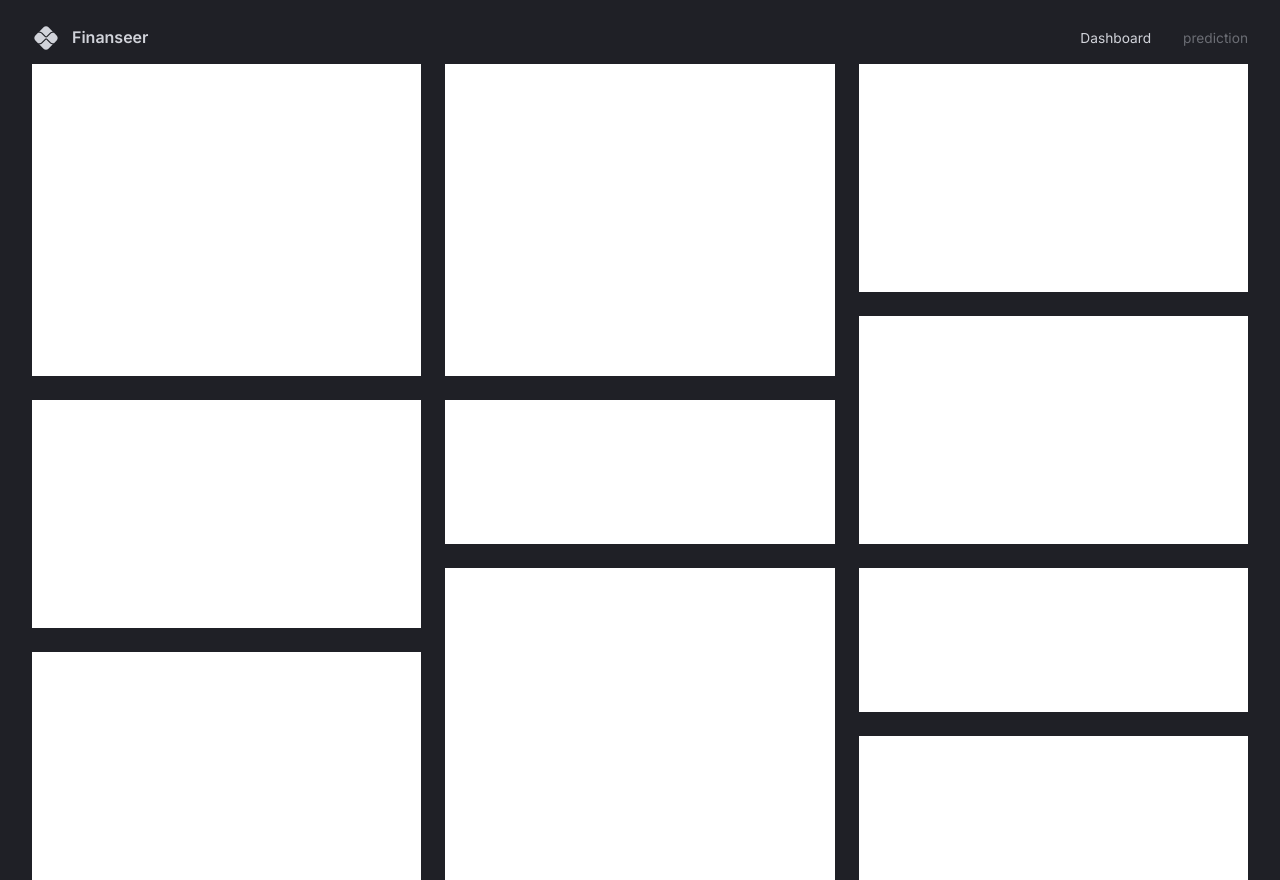
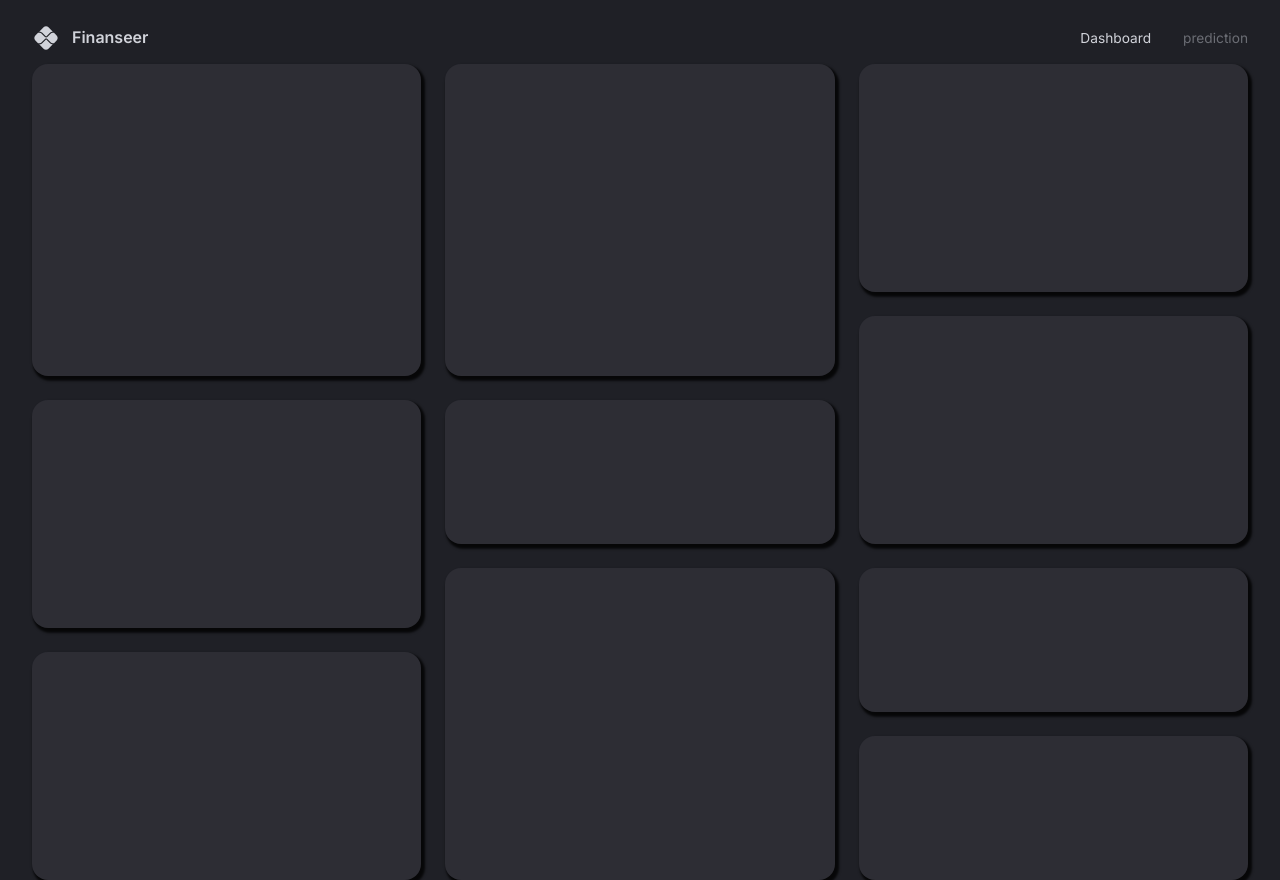
Before and after one commit to mikel-js/findash-client, a React (Vite) app: page / in a window 1280 px wide. Built offline with nearby package versions, Linux system fonts and the light colour scheme; the HTML template or start-up script is replaced by a standard one.

Commit message:
add rows

```diff
--- /dev/null
+++ b/src/components/DashboardBox.tsx
@@ -0,0 +1,10 @@
+import { Box } from '@mui/material';
+import { styled } from '@mui/system';
+
+const DashboardBox = styled(Box)(({ theme }) => ({
+  backgroundColor: theme.palette.background.light,
+  borderRadius: '1rem',
+  boxShadow: '0.15rem 0.2rem 0.15rem 0.1rem rgba(0, 0, 0, .8)',
+}));
+
+export default DashboardBox;
--- /dev/null
+++ b/src/scenes/dashboard/Row1.tsx
@@ -0,0 +1,17 @@
+import DashboardBox from '@/components/DashboardBox';
+import React from 'react';
+
+type Props = {};
+
+const Row1 = (props: Props) => {
+  return (
+    <>
+      {' '}
+      <DashboardBox gridArea='a'></DashboardBox>
+      <DashboardBox gridArea='b'></DashboardBox>
+      <DashboardBox gridArea='c'></DashboardBox>
+    </>
+  );
+};
+
+export default Row1;
--- /dev/null
+++ b/src/scenes/dashboard/Row2.tsx
@@ -0,0 +1,15 @@
+import DashboardBox from '@/components/DashboardBox';
+
+type Props = {};
+
+const Row2 = (props: Props) => {
+  return (
+    <>
+      <DashboardBox gridArea='d'></DashboardBox>
+      <DashboardBox gridArea='e'></DashboardBox>
+      <DashboardBox gridArea='f'></DashboardBox>
+    </>
+  );
+};
+
+export default Row2;
--- /dev/null
+++ b/src/scenes/dashboard/Row3.tsx
@@ -0,0 +1,16 @@
+import DashboardBox from '@/components/DashboardBox';
+
+type Props = {};
+
+const Row3 = (props: Props) => {
+  return (
+    <>
+      <DashboardBox gridArea='g'></DashboardBox>
+      <DashboardBox gridArea='h'></DashboardBox>
+      <DashboardBox gridArea='i'></DashboardBox>
+      <DashboardBox gridArea='j'></DashboardBox>
+    </>
+  );
+};
+
+export default Row3;
--- a/src/scenes/dashboard/index.tsx
+++ b/src/scenes/dashboard/index.tsx
@@ -1,8 +1,12 @@
-import { Box, useTheme } from '@mui/material';
+import DashboardBox from '@/components/DashboardBox';
+import { Box, useMediaQuery } from '@mui/material';
+import Row1 from './Row1';
+import Row2 from './Row2';
+import Row3 from './Row3';
 
 type Props = {};
 
-const gridTemplate = `
+const gridTemplateLargeScreens = `
   "a b c"
   "a b c"
   "a b c"
@@ -15,30 +19,64 @@
   "g h j"
 `;
 
+const gridTemplateSmallScreens = `
+  "a"
+  "a"
+  "a"
+  "a"
+  "b"
+  "b"
+  "b"
+  "c"
+  "c"
+  "c"
+  "d"
+  "d"
+  "d"
+  "e"
+  "e"
+  "f"
+  "f"
+  "f"
+  "g"
+  "g"
+  "g"
+  "h"
+  "h"
+  "h"
+  "h"
+  "i"
+  "i"
+  "j"
+  "j"
+`;
+
 const Dashboard = (props: Props) => {
-  const { palette } = useTheme();
+  const isAboveMediumScreens = useMediaQuery('(min-width: 1200px)');
+
   return (
     <Box
       width='100%'
       height='100%'
       display='grid'
       gap='1.5rem'
-      sx={{
-        gridTemplateColumns: 'repeat(3, minmax(370px, 1fr))',
-        gridTemplateRows: 'repeat(10, minmax(60px, 1fr))',
-        gridTemplateAreas: gridTemplate,
-      }}
+      sx={
+        isAboveMediumScreens
+          ? {
+              gridTemplateColumns: 'repeat(3, minmax(370px, 1fr))',
+              gridTemplateRows: 'repeat(10, minmax(60px, 1fr))',
+              gridTemplateAreas: gridTemplateLargeScreens,
+            }
+          : {
+              gridAutoColumns: '1fr',
+              gridAutoRows: '80px',
+              gridTemplateAreas: gridTemplateSmallScreens,
+            }
+      }
     >
-      <Box bgcolor='#fff' gridArea='a'></Box>
-      <Box bgcolor='#fff' gridArea='b'></Box>
-      <Box bgcolor='#fff' gridArea='c'></Box>
-      <Box bgcolor='#fff' gridArea='d'></Box>
-      <Box bgcolor='#fff' gridArea='e'></Box>
-      <Box bgcolor='#fff' gridArea='f'></Box>
-      <Box bgcolor='#fff' gridArea='g'></Box>
-      <Box bgcolor='#fff' gridArea='h'></Box>
-      <Box bgcolor='#fff' gridArea='i'></Box>
-      <Box bgcolor='#fff' gridArea='j'></Box>
+      <Row1 />
+      <Row2 />
+      <Row3 />
     </Box>
   );
 };
```
